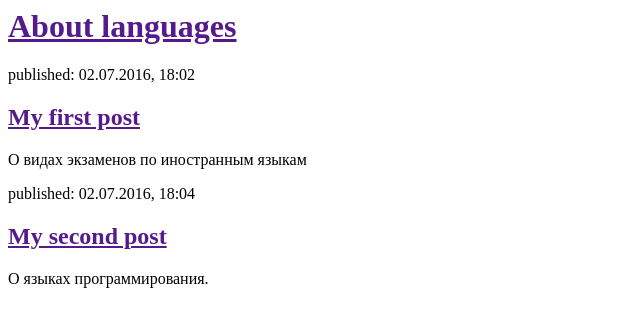
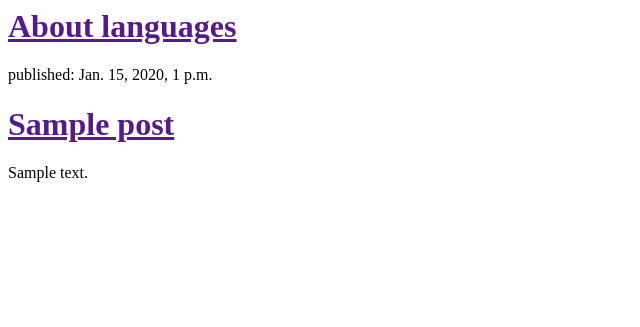
Before and after one commit to MaryRostan/my-first-blog-, a Django app: template blog/templates/blog/post_list.html in a window 1280 px wide. Shown: the top 327 px of the page, without its empty margins (0-640 px from the left). Run offline with Django 3.2, Linux system fonts and the light colour scheme; the template is opened without the code that fills it: values that come from a table or form of the project are taken from there, others are empty; tables that the repository leaves empty hold one stand-in row (values such as "Sample post").

Commit message:
Modified templates to display posts from database.

```diff
--- a/blog/templates/blog/post_list.html
+++ b/blog/templates/blog/post_list.html
@@ -7,16 +7,13 @@
                 <h1><a href="">About languages</a></h1>
             </div>
 
-            <div>
-                <p>published: 02.07.2016, 18:02</p>
-                <h2><a href="">My first post</a></h2>
-                <p>О видах экзаменов по иностранным языкам</p>
-            </div>
+            {% for post in posts %}
+        <div>
+            <p>published: {{ post.published_date }}</p>
+            <h1><a href="">{{ post.title }}</a></h1>
+            <p>{{ post.text|linebreaksbr }}</p>
+        </div>
+    {% endfor %}
 
-            <div>
-                <p>published: 02.07.2016, 18:04</p>
-                <h2><a href="">My second post</a></h2>
-                <p>О языках программирования.</p>
-            </div>
         </body>
     </html>
--- a/blog/views.py
+++ b/blog/views.py
@@ -1,4 +1,8 @@
 from django.shortcuts import render
+from django.utils import timezone
+from .models import Post
+
 
 def post_list(request):
-    return render(request, 'blog/post_list.html', {})
+    posts = Post.objects.filter(published_date__lte=timezone.now()).order_by('published_date')
+    return render(request, 'blog/post_list.html', {'posts': posts})
```
